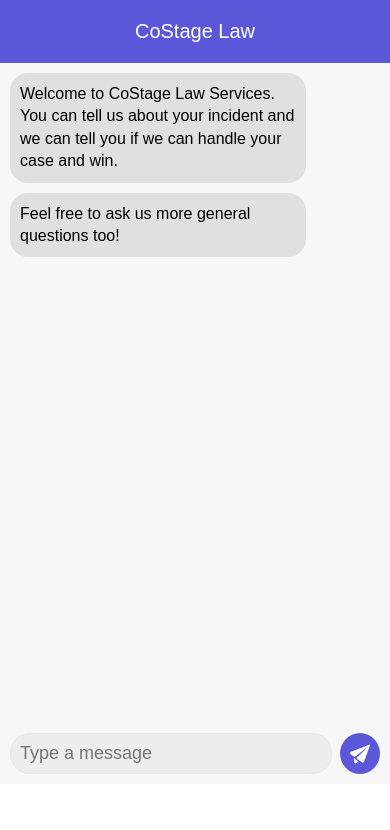
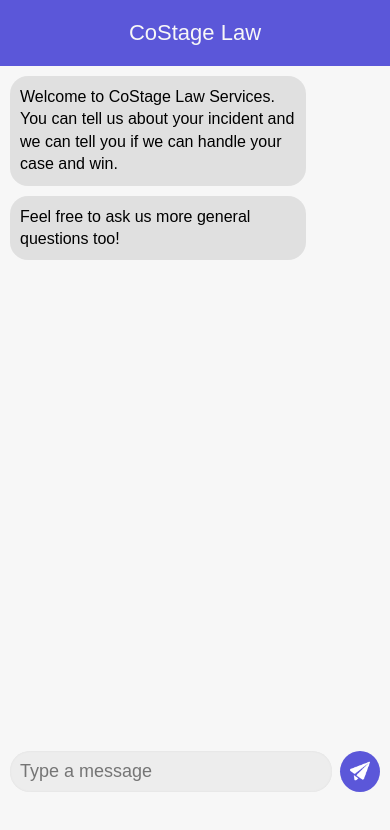
Before and after one commit to CoStage-AI/CoStage-Law, a website: page index.html in a window 390 px wide. Drawn offline with Linux system fonts and the light colour scheme.

Commit message:
trying to prevent vertical scrolling on iphone

```diff
--- a/stylesGPT.css
+++ b/stylesGPT.css
@@ -7,7 +7,7 @@
   body, html {
     height: 100%;
     font-family: Arial, sans-serif;
-    background: #ededed;
+    background: #f7f7f7;
   }
 
   #chat-container {
@@ -16,12 +16,12 @@
     height: 100vh;
     /* max-width: 400px; */
     margin: auto;
-    background: white;
+    background: #f7f7f7;
   }
 
   #chat-header {
     background: #5b57d9;
-    color: white;
+    color: #f7f7f7;
     padding: 20px;
     text-align: center;
 
@@ -112,7 +112,7 @@
   /* Increase font size for smaller screens */
   @media (max-width: 480px) {
     #chat-header {
-      font-size: 20px; /* Adjust as needed for visibility */
+      font-size: 22px; /* Adjust as needed for visibility */
     }
 
     #chat-input {
@@ -120,9 +120,11 @@
     }
 
     /* Add any other responsive adjustments for smaller screens here */
+
+    #chat-container {
+      /* Other styles remain unchanged */
+      height: 95vh;
+      /* padding-bottom: 60px;  */
+      /* Add more padding to bottom for iPhone address bar */
+    }
   }
-
-  #chat-container {
-    /* Other styles remain unchanged */
-    padding-bottom: 60px; /* Add more padding to bottom for iPhone address bar */
-  }
```
